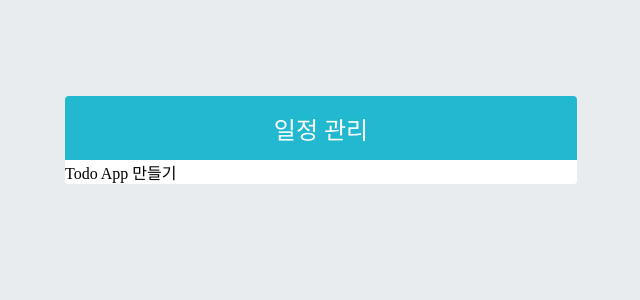
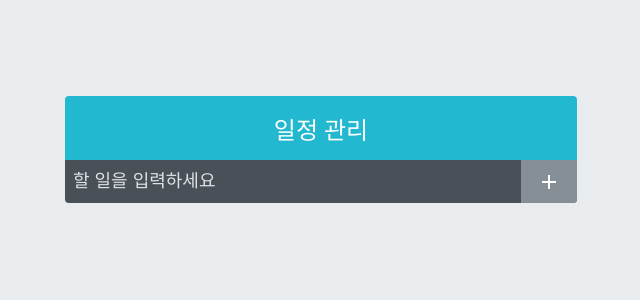
Before and after one commit to 82KJ/react-todo-list-app, a React (Create React App) app: page / in a window 1280 px wide. Shown: the top 300 px of the page, without its empty margins (319-959 px from the left). Built offline with nearby package versions, Linux system fonts and the light colour scheme.

Commit message:
TodoInsert Component 제작

```diff
--- a/src/App.js
+++ b/src/App.js
@@ -1,7 +1,12 @@
+import TodoInsert from './components/TodoInsert';
 import TodoTemplate from './components/TodoTemplate';
 
 const App = () => {
-  return <TodoTemplate> Todo App 만들기 </TodoTemplate>;
+  return (
+    <TodoTemplate>
+      <TodoInsert/>
+    </TodoTemplate>
+  );
 };
 
 export default App;
--- /dev/null
+++ b/src/components/TodoInsert.js
@@ -0,0 +1,15 @@
+import { MdAdd } from 'react-icons/md';
+import './TodoInsert.scss';
+
+const TodoInsert = () => {
+  return (
+    <form className="TodoInsert">
+      <input placeholder="할 일을 입력하세요" />
+      <button type="submit">
+        <MdAdd />
+      </button>
+    </form>
+  );
+};
+
+export default TodoInsert;
--- /dev/null
+++ b/src/components/TodoInsert.scss
@@ -0,0 +1,40 @@
+.TodoInsert {
+  display: flex;
+  background: #495057;
+
+  input {
+    background: none;
+    outline: none;
+    border: none;
+    padding: 0.5rem;
+
+    font-size: 1.125rem;
+    line-height: 1.5;
+
+    color: white;
+    &::placeholder {
+      color: #dee2e6;
+    }
+
+    flex: 1;
+  }
+
+  button {
+    background: #868e96;
+    outline: none;
+    border: none;
+    color: white;
+    padding-left: 1rem;
+    padding-right: 1rem;
+    font-size: 1.5rem;
+
+    display: flex;
+    align-items: center;
+
+    cursor: pointer;
+    transition: 0.1s background ease-in;
+    &:hover {
+      background: #abd5bd;
+    }
+  }
+}
```
